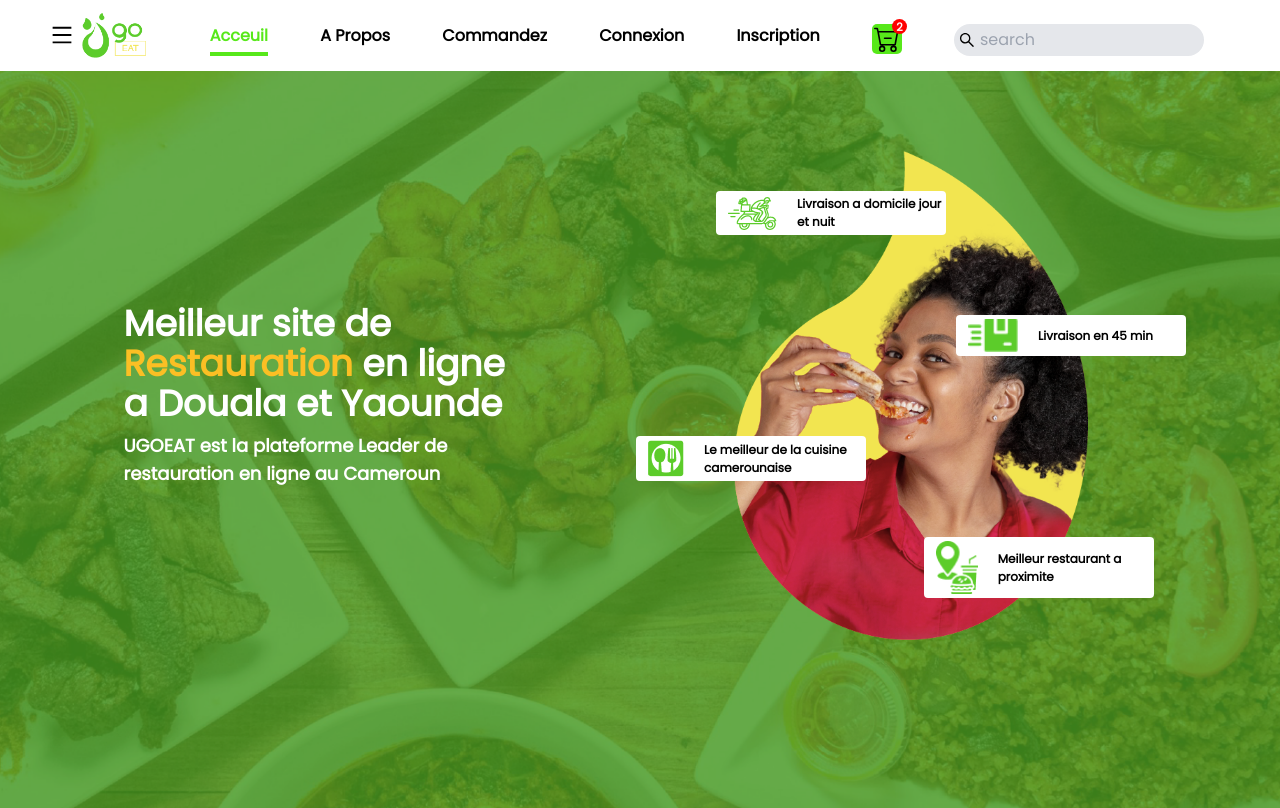
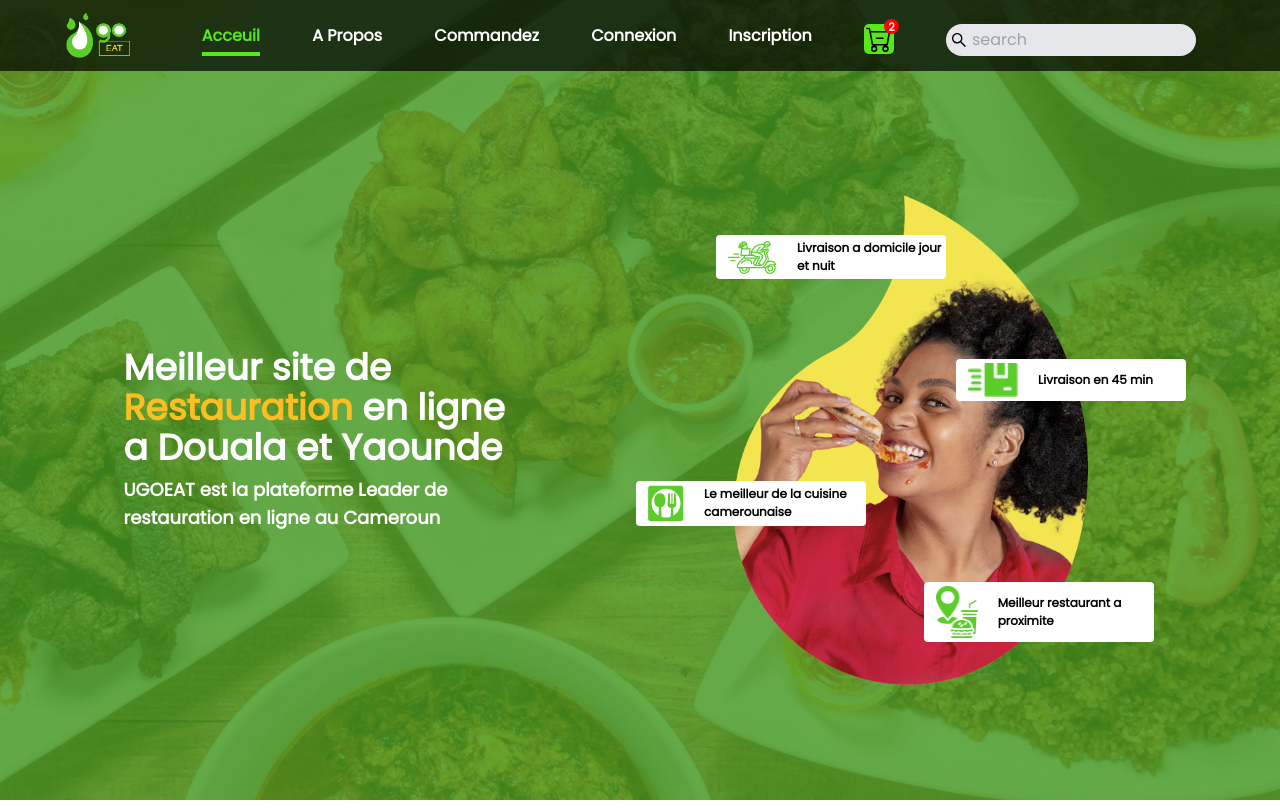
Before and after one commit to UGOEAT-Dev/Ugoeat-WebFront, a React (Vite) app: page / in a window 1280 px wide. Shown: the top 808 px of the page. Built offline with nearby package versions, Linux system fonts and the light colour scheme.

Commit message:
Le Header reste desormais fixe lors des scrolls

```diff
--- a/src/pages/home/components/HomeBanner.jsx
+++ b/src/pages/home/components/HomeBanner.jsx
@@ -15,8 +15,7 @@ export default function HomeBanner()
             backgroundImage: `url(${bannerImg})`,
             backgroundColor: "#474947FF"
         }}>
-
-            <div className="md:flex lg:absolute top-20 justify-evenly items-center">
+            <div className="md:flex lg:pt-20 justify-evenly items-center">
                 <div className="md:w-1/3 text-lg text-center lg:text-left p-2">
                     <h3 className="text-2xl lg:text-4xl mb-2">Meilleur site de <span className="text-amber-400">Restauration</span> en ligne a Douala et Yaounde</h3>
                     <p>UGOEAT est la plateforme Leader de restauration en ligne au Cameroun</p>
--- a/src/pages/root/Root.jsx
+++ b/src/pages/root/Root.jsx
@@ -1,14 +1,16 @@
 import {Outlet} from "react-router-dom";
 import Header from "./components/Header.jsx";
 import './root.scss'
+import {useEffect} from "react";
 
 /**
  * Represent The base of the web Application
  */
 export default function Root()
 {
+
     return <>
         <Header/>
-        <div><Outlet/></div>
+        <main><Outlet/></main>
     </>
 }
--- a/src/pages/root/components/Header.jsx
+++ b/src/pages/root/components/Header.jsx
@@ -6,9 +6,9 @@ export default function Header({onNavBarBtnClicked = null})
 {
 
     return (
-        <header className="lg:flex lg:bg-transparent bg-gray-50 justify-evenly p-3 items-center">
+        <header className="lg:flex lg:fixed lg:top-0 z-10 w-full bg-transparent lg:bg-black lg:bg-opacity-70 bg-gray-50 justify-evenly p-3 items-center">
             <div className="flex cursor-pointer items-center space-x-2" onClick={onNavBarBtnClicked}>
-                <AiOutlineMenu size={24} className="block lg:d-none"/>
+                <AiOutlineMenu size={24} className="block lg:hidden"/>
                 <img src={logoWhite} alt="logo-white" width="64"/>
             </div>
             <Navbar className="lg:w-5/6 lg:mt-3" />
--- a/src/pages/root/root.scss
+++ b/src/pages/root/root.scss
@@ -1,8 +1,8 @@
 
 $link-active-color: rgb(87, 232, 26);
+$link-active-color-lg: rgb(241, 208, 32);
 
 nav {
-  color: #000;
   font-size: 1rem;
   ul {
     li {
@@ -12,6 +12,10 @@ nav {
         text-decoration: none;
         transition: 150ms;
         padding-bottom: 5px;
+
+        @media screen and (min-width: 1024px) {
+          color: #fff;
+        }
       }
 
       a:hover {
```
